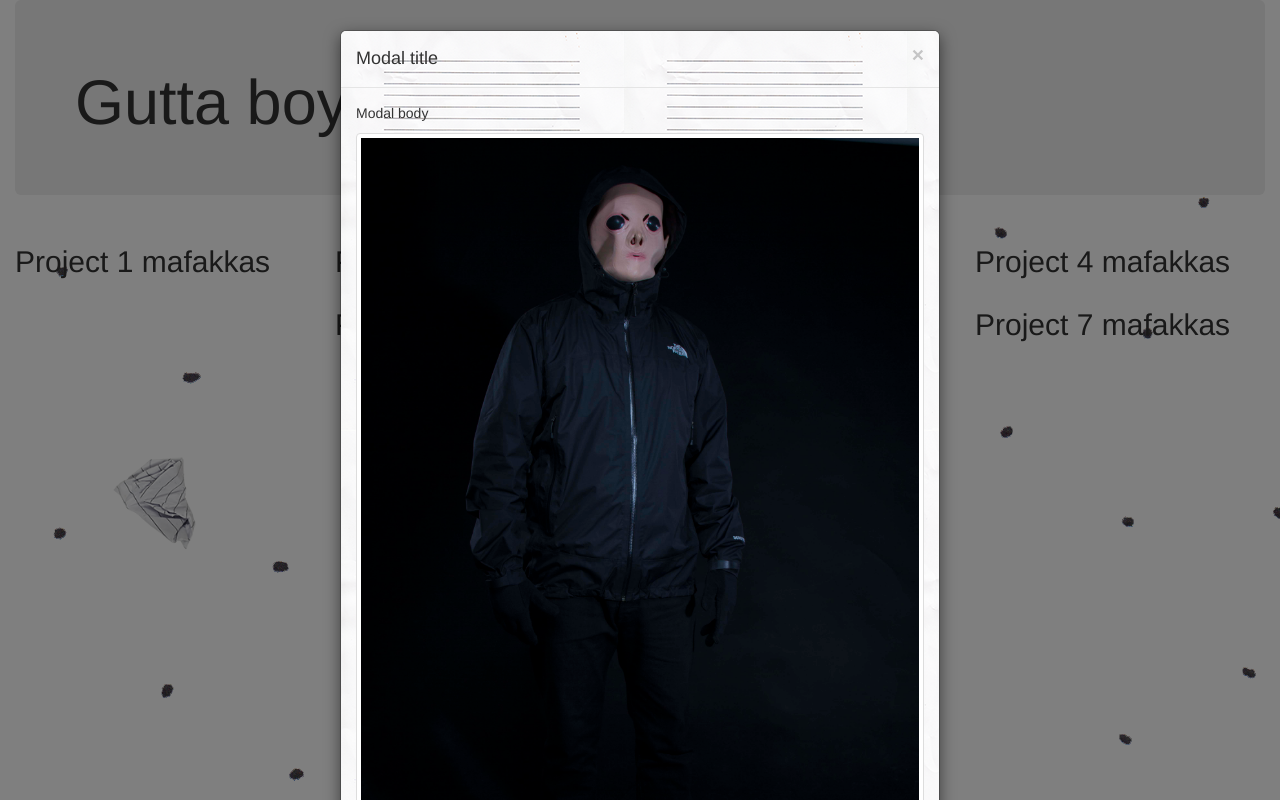
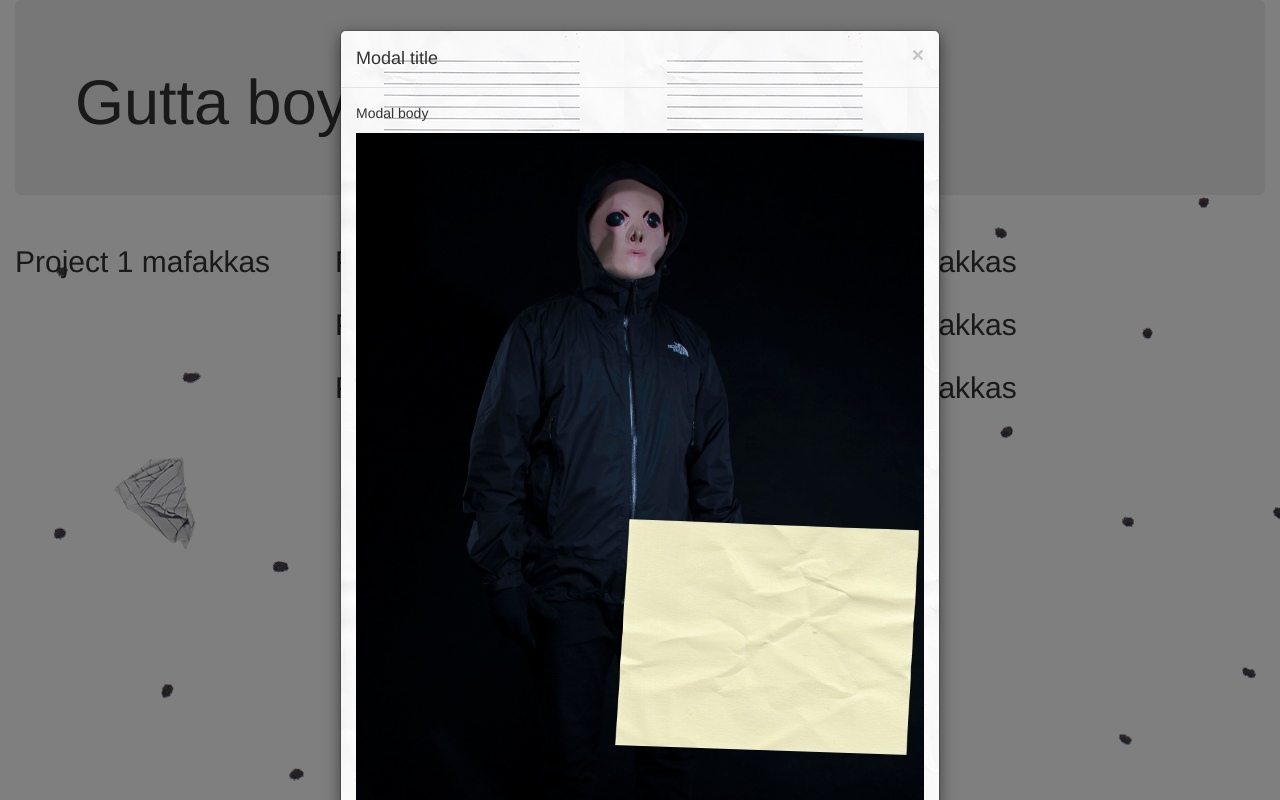
Before and after one commit to oceansofaasen/CVBachelor, a plain HTML site: page index.html in a window 1280 px wide. Both pictures are taken after a click on the picture 160 px from the left and 489 px from the top of the page. Drawn offline with nearby package versions, Linux system fonts and the light colour scheme.

Commit message:
update på popup screen

```diff
--- a/css/style.css
+++ b/css/style.css
@@ -10,3 +10,16 @@ body
 	background-image: url('../pics/papir.png');
 	height: auto;
 }
+
+#sticker{
+	left: 50%;
+    top: 50%;
+    position: absolute;
+    margin-top: -25px;
+    margin-left: -25px;
+}
+
+#content {
+	position: relative;
+    display: block;
+}
--- a/index.html
+++ b/index.html
@@ -28,20 +28,20 @@
 		<!-- Add clearfix for only the required viewport -->
     	<div class="clearfix visible-xs"></div>
 
-		<div class="col-xs-12 col-sm-3"><h2>Project 2 mafakkas
+		<div class="col-xs-12 col-sm-4"><h2>Project 2 mafakkas
 
 		</div>
 		<div class="clearfix visible-xs"></div>
 
-		<div class="col-xs-12 col-sm-3"><h2>Project 3 mafakkas</h2></div>
+		<div class="col-xs-12 col-sm-4"><h2>Project 3 mafakkas</h2></div>
 
-		<div class="col-xs-12 col-sm-3"><h2>Project 4 mafakkas</h2></div>
+		<div class="col-xs-12 col-sm-4"><h2>Project 4 mafakkas</h2></div>
 
-		<div class="col-xs-12 col-sm-3"><h2>Project 5 mafakkas</h2></div>
+		<div class="col-xs-12 col-sm-4"><h2>Project 5 mafakkas</h2></div>
 
-		<div class="col-xs-12 col-sm-3"><h2>Project 6 mafakkas</h2></div>
+		<div class="col-xs-12 col-sm-4"><h2>Project 6 mafakkas</h2></div>
 
-		<div class="col-xs-12 col-sm-3"><h2>Project 7 mafakkas</h2></div>
+		<div class="col-xs-12 col-sm-4"><h2>Project 7 mafakkas</h2></div>
 	</div>
 </div>
 
@@ -54,7 +54,8 @@
       </div>
       <div class="modal-body">
         <p>Modal body</p>
-        <img class="img-thumbnail" src="pics/psvmejn.jpg">
+        <img id="content" class="img-responsive" src="pics/psvmejn.jpg">
+        <img id="sticker" src="pics/gul1.png" width="304" height="236">
       </div>
     </div><!-- /.modal-content -->
   </div><!-- /.modal-dialog -->
```
Also changed, not shown: pics/gul1.png (added).
